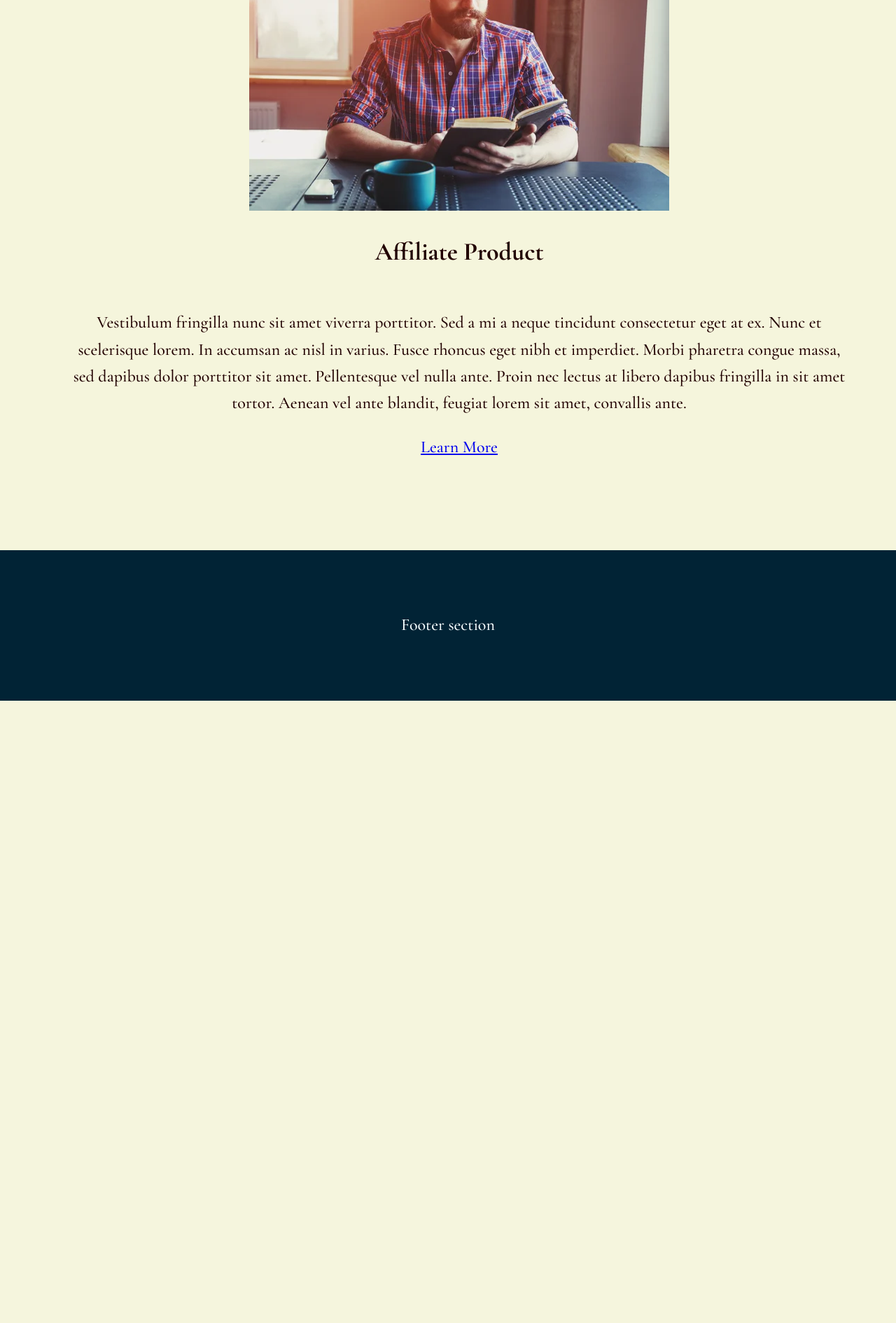
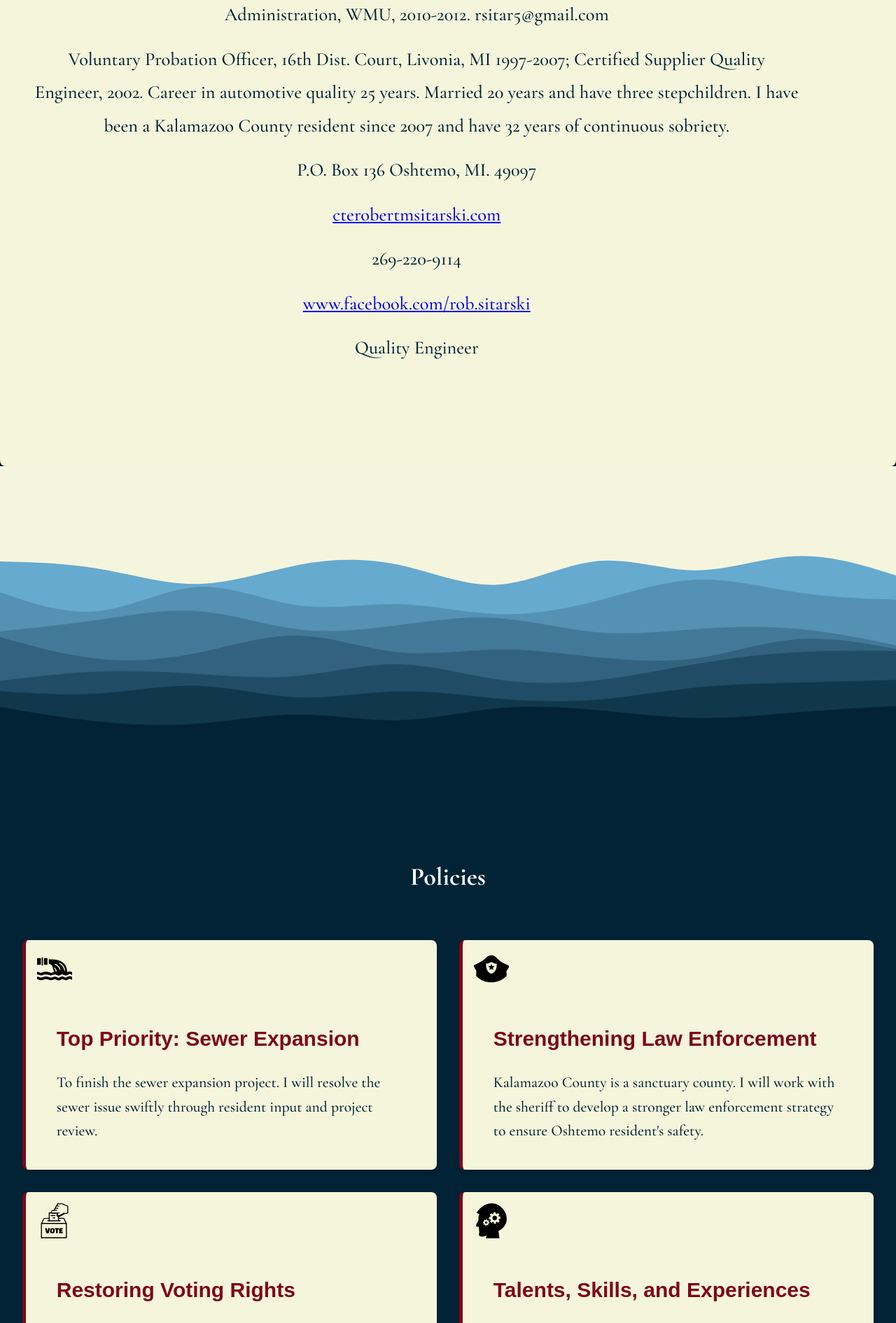
Before and after one commit to austin-wojo/patriot, a Flask app: page / in a window 1280 px wide. Shown: the part 2840-4730 px from the top of the page at 70% size. Before the commit the page ends 3841 px from the top, so only its background shows below. Run offline with Flask 3, Linux system fonts and the light colour scheme; some web fonts are replaced.

Commit message:
Convert to campaign site

```diff
--- a/app/static/css/style.css
+++ b/app/static/css/style.css
@@ -1,5 +1,5 @@
 :root {
-    --section-curve-height: 100px; /* Adjust the curve's height */
+    --section-curve-height: 100px;
     --cream-color: #f5f5dc;
     --accent-color-red: #7D0719;
     --accent-color-blue: #000080;
@@ -40,10 +40,6 @@ section, .container, .container-header {
     align-content: center;
 }
 
-section.affiliate-links > div{
-    min-height: 80vh;
-}
-
 .hidden {
     opacity: 0;
 }
@@ -63,9 +59,16 @@ section.affiliate-links > div{
     background-size: cover;
 }
 
-.layer1{
+.layer1 {
     background-image: url('./layer1.svg');
 }
+
+.layer2 {
+    background-image: url('./layer1.svg');
+    transform: scale(1, -1);
+    transform-origin: center;
+}
+
 .show {
     opacity: 1;
 }
@@ -106,7 +109,6 @@ header {
     align-items: center;
     padding: 0;
     margin: 0;
-
 }
 
 #main-nav ul li a {
@@ -160,8 +162,8 @@ body, .text-content {
 .text-content, p, h1, h2, h3, h4, h5, h6 {
     margin-left: auto;
     margin-right: auto;
-    max-width: 90%; /* Adjusts the maximum width of text content */
-    padding: 0 var(--space-md); /* Uses the space-md variable for padding on the sides */
+    max-width: 90%;
+    padding: 0 var(--space-md);
 }
 
 @keyframes fadeInLeft {
@@ -190,7 +192,6 @@ body, .text-content {
         transform: translateX(0);
     }
 }
-
 
 .fade-in-left {
     animation: fadeInLeft 1s forwards;
@@ -229,28 +230,152 @@ body, .text-content {
     animation: fadeInAnimation 1.5s ease-out forwards;
 }
 
-
-
 @keyframes fadeInAnimation {
     from { opacity: 0; }
     to { opacity: 1; }
 }
 
+.photos-grid {
+    display: grid;
+    grid-template-columns: repeat(auto-fit, minmax(200px, 1fr));
+    gap: var(--space-md);
+}
 
+.about-photos {
+    display: grid;
+    grid-template-columns: repeat(auto-fit, minmax(200px, 1fr));
+    gap: var(--space-md);
+    margin-top: var(--space-lg);
+}
 
-  /* Responsive Design */
-  @media screen and (max-width: 768px) {
+.about-section {
+    background-color: var(--cream-color);
+    color: var(--bg-color); /* Assuming --bg-color is a dark color for contrast */
+    font-family: var(--font-body-family);
+    font-size: calc(var(--font-size-base) * 1.1); /* Slightly larger font size */
+    font-weight: var(--font-weight-normal);
+    line-height: 1.8; /* Increased line height for better readability */
+    padding: var(--space-xl) var(--space-md);
+    text-align: center;
+    border-radius: var(--border-radius);
+    box-shadow: var(--box-shadow-base);
+}
 
+.about-section p, .about-section h2 {
+    margin: var(--space-md) 0;
+}
+.donate-button {
+    font-size: calc(var(--font-size-base) * 1.5); /* Increase the font size */
+    padding: calc(var(--space-sm) * 2) calc(var(--space-lg) * 2); /* Increase padding */
+    background-color: var(--accent-color-red);
+    color: var(--cream-color);
+    border: none;
+    border-radius: var(--border-radius);
+    cursor: pointer;
+    transition: background-color 0.3s;
+}
+.video-wrapper {
+    margin-top: var(--space-lg);
+}
+
+@media screen and (max-width: 768px) {
     :root {
         --font-size-base: 20px;
         --font-size-large: 30px;
+    }
 
+    .container-header {
+        font-size: 16px;
+    }
+}
+.policies-section {
+    background-color: var(--bg-color);
+    color: var(--text-color);
+    font-family: var(--font-body-family);
+    font-size: var(--font-size-base);
+    padding: var(--space-xl) var(--space-md);
+    text-align: center;
+}
+
+.policies-grid {
+    display: grid;
+    grid-template-columns: 1fr;
+    gap: var(--space-lg);
+    margin-top: var(--space-lg);
+}
+
+.policy-card {
+    background: var(--cream-color);
+    color: var(--bg-color);
+    padding: var(--space-md);
+    border-radius: var(--border-radius);
+    box-shadow: var(--box-shadow-base);
+    text-align: left;
+    transition: transform 0.3s ease, box-shadow 0.3s ease;
+    border-left: 5px solid var(--accent-color-red);
+}
+
+.policy-card:hover {
+    transform: translateY(-10px);
+    box-shadow: var(--box-shadow-hover);
+}
+
+.policy-icon {
+    width: 50px;
+    height: 50px;
+    margin-bottom: var(--space-sm);
+}
+
+.policy-card h3 {
+    font-family: var(--font-header-family);
+    font-size: calc(var(--font-size-base) * 1.25);
+    margin-bottom: var(--space-sm);
+    color: var(--accent-color-red);
+}
+
+.policy-card p {
+    font-size: calc(var(--font-size-base) * 0.9);
+    line-height: 1.6;
+}
+
+/* Responsive Design */
+@media screen and (min-width: 769px) {
+    .policies-grid {
+        grid-template-columns: 1fr 1fr;
+        gap: var(--space-lg);
+    }
+}
+
+@media screen and (max-width: 768px) {
+    :root {
+        --font-size-base: 20px;
+        --font-size-large: 30px;
     }
 
     .container-header {
         font-size: 16px;
     }
 
+    .policies-grid {
+        grid-template-columns: 1fr;
+        gap: var(--space-md);
+    }
 
+    .policy-card {
+        padding: var(--space-md);
+        font-size: calc(var(--font-size-base) * 0.8);
+    }
 
-  }
+    .policy-icon {
+        width: 40px;
+        height: 40px;
+    }
+
+    .policy-card h3 {
+        font-size: calc(var(--font-size-base) * 1.1);
+    }
+
+    .policy-card p {
+        font-size: calc(var(--font-size-base) * 0.8);
+    }
+}
--- a/app/static/js/app.js
+++ b/app/static/js/app.js
@@ -1,17 +1,15 @@
 const { createApp } = Vue;
-
-
 
 const NavBar = {
     template: `
-    <header >
+    <header>
         <div id="main-nav" class="container-header">
             <nav>
                 <ul>
                     <li><a href="#hero">HOME</a></li>
                     <li><a href="#about">ABOUT</a></li>
-                    <li><a href="#products">PRODUCTS</a></li>
-                    <li><a href="#signup">SIGN UP</a></li>
+                    <li><a href="#policies">POLICIES</a></li>
+                    <li><a href="#donate">DONATE</a></li>
                 </ul>
             </nav>
             <div class="fading-line"></div>
@@ -25,16 +23,21 @@ const NavBar = {
     }
 };
 
-
-// Hero Section Component
 const HeroSection = {
     props: ['src'],
     template: `
     <section id="hero" class="hero fade-in">
         <div class="container">
             <img :src="src" alt="Hero Image" class="hero-image">
-                <h1 class="hero-title">BIBLICAL CITIZENSHIP CLASS</h1>
-            <p class="hero-text">General text goes here. Lorem ipsum dolor sit amet, consectetur adipiscing elit. In vehicula ligula justo, sit amet vestibulum metus eleifend nec. Aenean eget est non dolor pharetra maximus id at neque. Aenean egestas condimentum libero, eget hendrerit quam porttitor ac. Phasellus consectetur placerat ipsum ut bibendum. Duis a faucibus enim. Aliquam finibus leo eget ipsum tristique, non pretium ligula laoreet. Quisque gravida suscipit pellentesque. Vestibulum dignissim facilisis lectus sagittis pellentesque.</p>
+            <h1 class="hero-title">ROBERT M. SITARSKI</h1>
+            <h2 class="hero-subtitle">FOR OSHTEMO TOWNSHIP SUPERVISOR</h2>
+        </div>
+        <div id="donate"class="donate-section container">
+            <button class="donate-button">Donate Now</button>
+            <p>Your support is greatly appreciated. Please consider making a donation to help us achieve our goals.</p>
+            <div class="video-wrapper">
+                <iframe width="560" height="315" src="https://www.youtube.com/embed/dQw4w9WgXcQ" title="YouTube video" frameborder="0" allow="accelerometer; autoplay; clipboard-write; encrypted-media; gyroscope; picture-in-picture" allowfullscreen></iframe>
+            </div>
         </div>
     </section>
     `,
@@ -43,100 +46,83 @@ const HeroSection = {
 
         }
     }
-
 };
 
-const AffiliateLinksSection = {
+const AboutSection = {
     template: `
-        <section id="products" class="affiliate-links section-transition cream-bg">
-            <div v-for="(item, index) in affiliateItems" :key="item.id" class="container hidden" :ref="setRef">
-                <img :src="item.image" :alt="item.title" class="affiliate-image">
-                <h2>{{ item.title }}</h2>
-                <p class="hidden">{{ item.description }}</p>
-                <a :href="item.link" target="_blank" class="affiliate-link">Learn More</a>
+    <section id="about" class="about-section fade-in">
+        <div class="container">
+            <h2>About</h2>
+                        <div class="about-photos">
+                <img src="static/images/portrait.jpg" alt="Photo 1">
+
             </div>
-        </section>
-    `,
-    data() {
-        return {
-            affiliateItems: [
-                {
-                    id: 1,
-                    title: 'Affiliate Product',
-                    description: 'Donec id tincidunt purus, sed interdum diam. Etiam non dignissim turpis, eget volutpat elit. Maecenas semper sem at ipsum tristique, a sagittis sem tempor. Suspendisse sit amet fringilla mi, eget placerat ipsum. Suspendisse molestie lacus diam, at placerat nulla pellentesque vel. Morbi molestie pulvinar tempor. Proin dapibus ac elit vitae facilisis. Integer maximus eget nunc sit amet pharetra. Donec risus nibh, lobortis et aliquam nec, congue eu odio. Fusce accumsan sem quis tortor tempor, in lobortis nisl fringilla. Ut quis pretium mi. Maecenas eget fermentum augue. ',
-                    image: 'static/images/book1.avif',
-                    link: '#link1'
-                },
-                {
-                    id: 2,
-                    title: 'Affiliate Product',
-                    description: 'Vestibulum fringilla nunc sit amet viverra porttitor. Sed a mi a neque tincidunt consectetur eget at ex. Nunc et scelerisque lorem. In accumsan ac nisl in varius. Fusce rhoncus eget nibh et imperdiet. Morbi pharetra congue massa, sed dapibus dolor porttitor sit amet. Pellentesque vel nulla ante. Proin nec lectus at libero dapibus fringilla in sit amet tortor. Aenean vel ante blandit, feugiat lorem sit amet, convallis ante. ',
-                    image: 'static/images/manreadingbook.webp',
-                    link: '#link2'
-                },
-                // Add more items as needed
-            ]
-        }
-    },
-    methods: {
-        setRef(container) {
-            if (container) {
-                this.$nextTick(() => {
-                    // Observe the container for image and header
-                    this.observeElement(container, 'affiliate-image');
-                    // Observe the description paragraph separately
-                    const description = container.querySelector('p');
-                    this.observeElement(description, 'description', container.dataset.index);
-                });
-            }
-        } ,
+            <div class="about-content">
+                <p>Oshtemo Township Supervisor. BS Public Administration, CMU, 2003; Master’s coursework in Public Administration, WMU, 2010-2012. rsitar5@gmail.com</p>
+                <p>Voluntary Probation Officer, 16th Dist. Court, Livonia, MI 1997-2007; Certified Supplier Quality Engineer, 2002. Career in automotive quality 25 years. Married 20 years and have three stepchildren. I have been a Kalamazoo County resident since 2007 and have 32 years of continuous sobriety.</p>
+                <p>P.O. Box 136 Oshtemo, MI. 49097</p>
+                <p><a href="http://cterobertmsitarski.com/" target="_blank">cterobertmsitarski.com</a></p>
+                <p>269-220-9114</p>
+                <p><a href="http://www.facebook.com/rob.sitarski" target="_blank">www.facebook.com/rob.sitarski</a></p>
+                <p>Quality Engineer</p>
+            </div>
 
-        observeElement(el, type, index = 0) {
-            const observer = new IntersectionObserver((entries, observer) => {
-                entries.forEach(entry => {
-                    if (entry.isIntersecting) {
-                        let animationClass;
-                        if (type === 'affiliate-image') {
-                            animationClass = entry.target.dataset.index % 2 === 0 ? 'fade-in-right' : 'fade-in-left';
-                            entry.target.classList.add(animationClass);
-                        } else if (type === 'description') {
-                            animationClass = 'fade-in';
-                            // Apply a staggered delay based on the index
-                            let delay = parseInt(index) * 0.2; // Adjust the multiplier for different delays
-                            entry.target.style.animationDelay = `${delay}s`;
-                            entry.target.classList.add(animationClass);
-                        }
-                        observer.unobserve(entry.target); // Stop observing once animated
-                    }
-                });
-            }, { threshold: 0.5 });
-
-            observer.observe(el);
-        }
-    },
-    mounted() {
-        // Intersection Observer setup is handled in setRef method
-    }
+        </div>
+    </section>
+    `
+};
+const PoliciesSection = {
+    template: `
+    <section id="policies" class="policies-section fade-in">
+        <div class="container">
+            <h2>Policies</h2>
+            <div class="policies-grid">
+                <div class="policy-card">
+                    <img src="static/icons/sewer.svg" alt="Sewer Expansion" class="policy-icon">
+                    <h3>Top Priority: Sewer Expansion</h3>
+                    <p>To finish the sewer expansion project. I will resolve the sewer issue swiftly through resident input and project review.</p>
+                </div>
+                <div class="policy-card">
+                    <img src="static/icons/law.svg" alt="Law Enforcement" class="policy-icon">
+                    <h3>Strengthening Law Enforcement</h3>
+                    <p>Kalamazoo County is a sanctuary county. I will work with the sheriff to develop a stronger law enforcement strategy to ensure Oshtemo resident's safety.</p>
+                </div>
+                <div class="policy-card">
+                    <img src="static/icons/voting.svg" alt="Voting Rights" class="policy-icon">
+                    <h3>Restoring Voting Rights</h3>
+                    <p>To address Oshtemo resident’s voting rights. The ability to vote for board appointments and bond proposals has been suppressed. It is imperative to restore the Supervisor to a public servant and have public issues decided by resident vote.</p>
+                </div>
+                <div class="policy-card">
+                    <img src="static/icons/skills.svg" alt="Skills" class="policy-icon">
+                    <h3>Talents, Skills, and Experiences</h3>
+                    <p>I possess excellent communication skills. This ability to relay ideas and negotiate is essential to perform the functions of the Township Supervisor. My experience in automotive manufacturing has given me a problem-solving and process-oriented skill set.</p>
+                </div>
+                <div class="policy-card">
+                    <img src="static/icons/env.svg" alt="Environmental Issues" class="policy-icon">
+                    <h3>Environmental Issues</h3>
+                    <p>An important environmental concern is contamination of the water table. I will initiate a thorough risk assessment of septic tank leakage into the water table.</p>
+                </div>
+            </div>
+        </div>
+    </section>
+    `
 };
 
 
-// About Section Component
-const AboutSection = {
-    template: `    <section class="about-section">
-    <p> Footer section </p>
-</section>`
+const DonateSection = {
+    template: `
+
+    `
 };
-
-// Define more components as needed...
 
 // Create Vue application
 const app = createApp({});
 
 // Register components
 app.component('nav-bar', NavBar);
-app.component('af-links-section', AffiliateLinksSection);
 app.component('hero-section', HeroSection);
 app.component('about-section', AboutSection);
-// Register more components...
+app.component('policies-section', PoliciesSection);
+app.component('donate-section', DonateSection);
 
 app.mount('#app');
--- a/app/templates/base.html
+++ b/app/templates/base.html
@@ -5,7 +5,7 @@
     <meta charset="UTF-8">
 
     <meta name="viewport" content="width=device-width, initial-scale=1.0">
-    <title>{% block title %}Biblical Citizenship{% endblock %}</title>
+    <title>{% block title %}Robert M Sitarski for CTE{% endblock %}</title>
     <link rel="stylesheet" href="{{ url_for('static', filename='css/style.css') }}">
     <link href="https://cdnjs.cloudflare.com/ajax/libs/font-awesome/5.15.3/css/all.min.css" rel="stylesheet">
     <link rel="preconnect" href="https://fonts.googleapis.com">
--- a/app/templates/main/index.html
+++ b/app/templates/main/index.html
@@ -1,14 +1,12 @@
 {% extends "base.html" %}
 {% block content %}
-
 <nav-bar></nav-bar>
 <body>
-    <hero-section
-        :src="'{{ url_for('static', filename='images/hero.png') }}'">
-    </hero-section>
+    <hero-section :src="'{{ url_for('static', filename='images/hero.png') }}'"></hero-section>
+    <donate-section></donate-section>
     <div class="spacer layer1"></div>
-    <af-links-section></af-links-section>
-        <about-section></about-section>
+    <about-section></about-section>
+    <div class="spacer layer2"></div>
+    <policies-section></policies-section>
 </body>
-
 {% endblock %}
```
Also changed, not shown: run.py (+0 -14 lines), app/static/icons/env.svg (added), app/static/icons/law.svg (added), app/static/icons/sewer.svg (added), app/static/icons/skills.svg (added), app/static/icons/voting.svg (added), app/static/images/portrait.jpg (added), app/static/images/wife.jpg (added).
